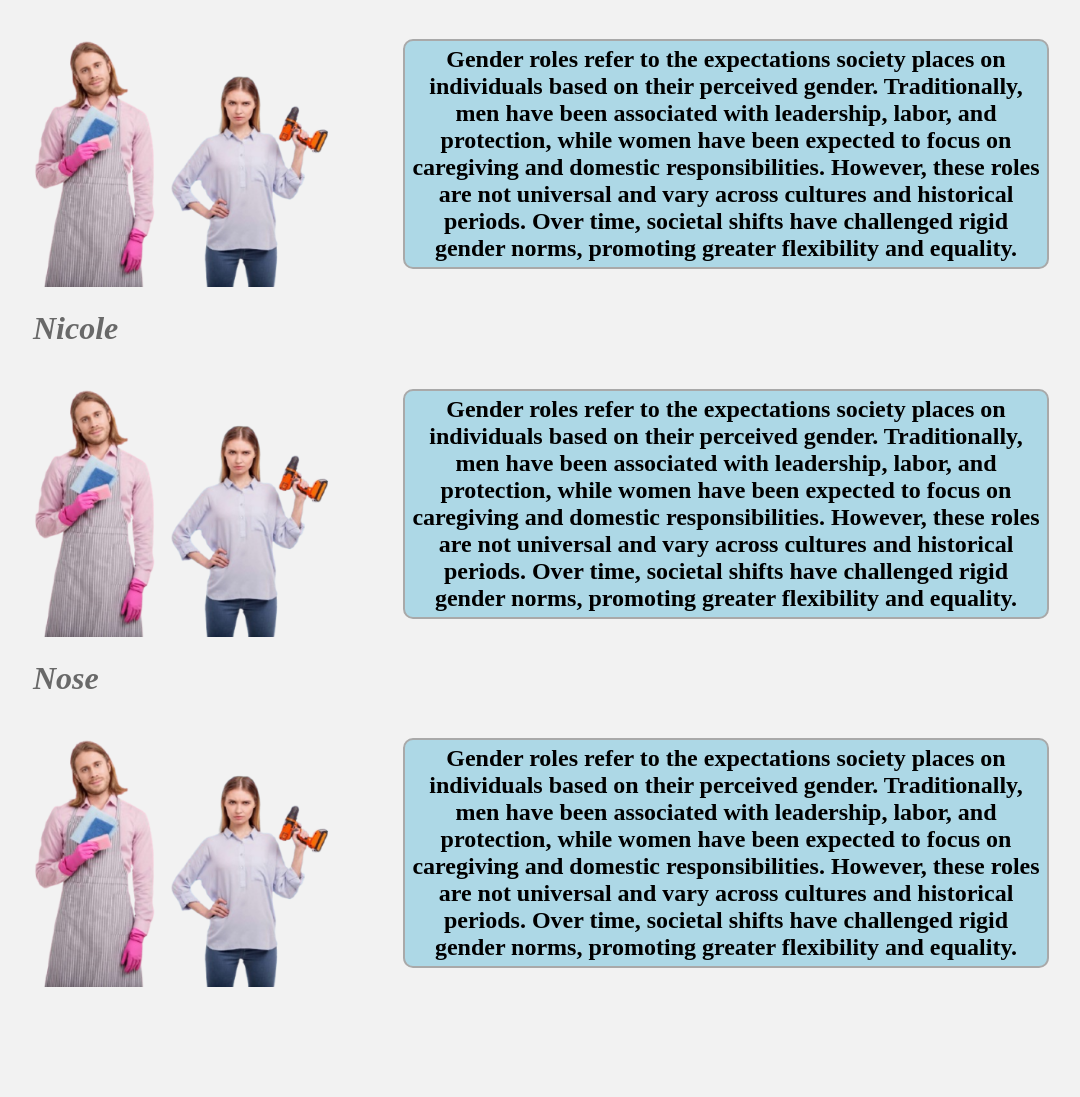
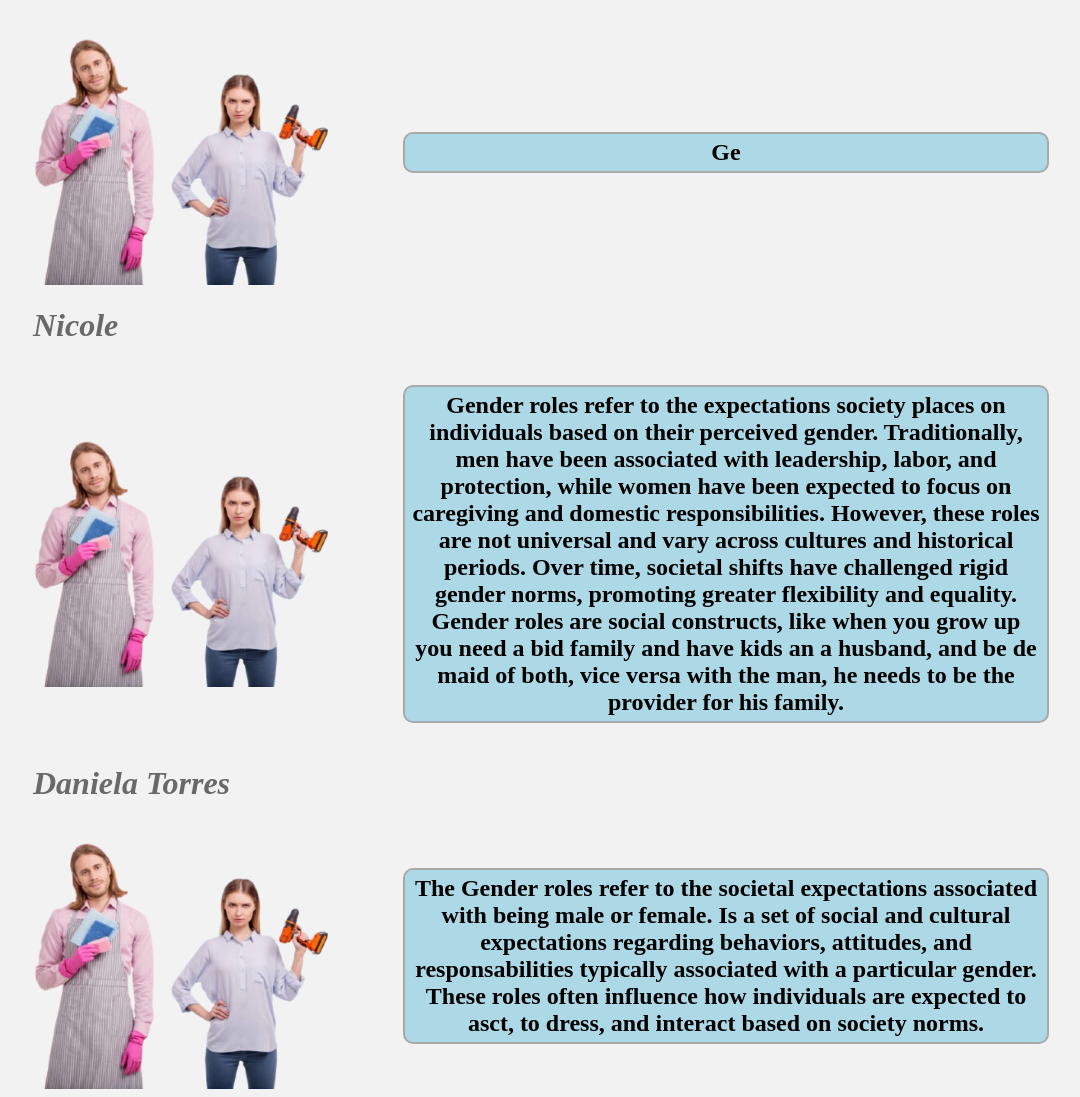
Before and after one commit to AntonioBernalI/Co-Equals2, a plain HTML site: page Team.html in a window 1280 px wide. Shown: the part 562-1659 px from the top of the page, without its empty margins (25-1105 px from the left). Before the commit the page ends 1558 px from the top, so only its background shows below. Drawn offline with Linux system fonts and the light colour scheme.

Commit message:
Update Team.html

```diff
--- a/Team.html
+++ b/Team.html
@@ -24,11 +24,7 @@
 <div class="gender-roles-container">
   <img src="img/img_2.png" height="400" width="400">
   <h2 class="noth">
-    Gender roles refer to the expectations society places on individuals based on their perceived gender.
-    Traditionally, men have been associated with leadership, labor, and protection, while women have been expected
-    to focus on caregiving and domestic responsibilities. However, these roles are not universal and vary across cultures
-    and historical periods. Over time, societal shifts have challenged rigid gender norms, promoting greater flexibility
-    and equality.
+    Ge
   </h2>
 </div>
 <h1 class="noth"><i>Nicole</i></h1>
@@ -39,18 +35,17 @@
     Traditionally, men have been associated with leadership, labor, and protection, while women have been expected
     to focus on caregiving and domestic responsibilities. However, these roles are not universal and vary across cultures
     and historical periods. Over time, societal shifts have challenged rigid gender norms, promoting greater flexibility
-    and equality.
+    and equality.  Gender roles are social constructs, like when you grow up you need a bid family and have kids an a husband, and be de maid of both, vice versa with the man, he needs to be the
+    provider for his family.
   </h2>
 </div>
-<h1 class="noth"><i>Nose</i></h1>
+<h1 class="noth"><i>Daniela Torres</i></h1>
 <div class="gender-roles-container">
   <img src="img/img_2.png" height="400" width="400">
   <h2 class="noth">
-    Gender roles refer to the expectations society places on individuals based on their perceived gender.
-    Traditionally, men have been associated with leadership, labor, and protection, while women have been expected
-    to focus on caregiving and domestic responsibilities. However, these roles are not universal and vary across cultures
-    and historical periods. Over time, societal shifts have challenged rigid gender norms, promoting greater flexibility
-    and equality.
+   The Gender roles refer to the societal expectations associated with being male or female. Is a set of social and cultural expectations
+    regarding behaviors, attitudes, and responsabilities typically associated with a particular gender. These roles often influence how individuals
+    are expected to asct, to dress, and interact based on society norms.
   </h2>
 </div>
 </body>
```
